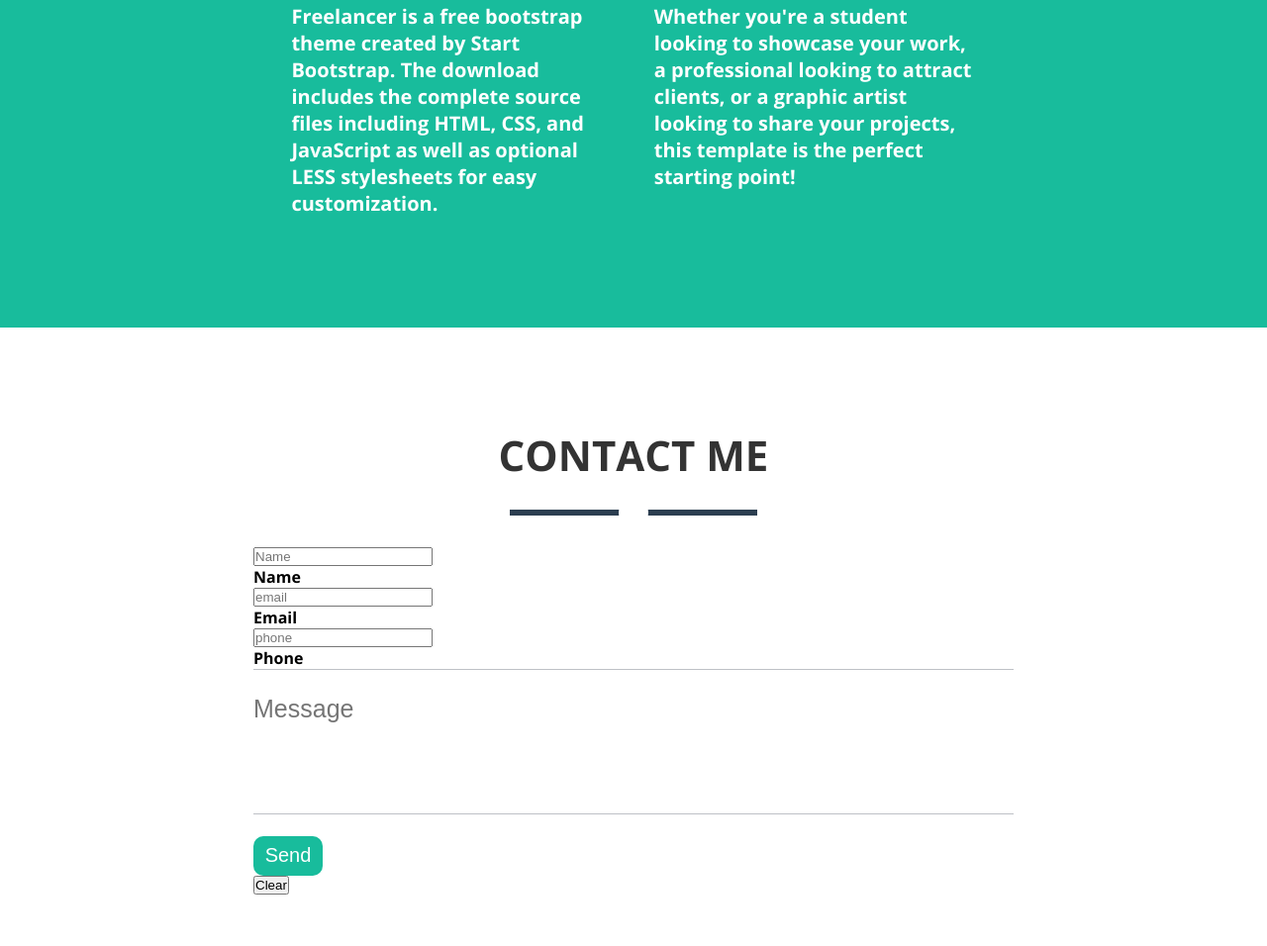
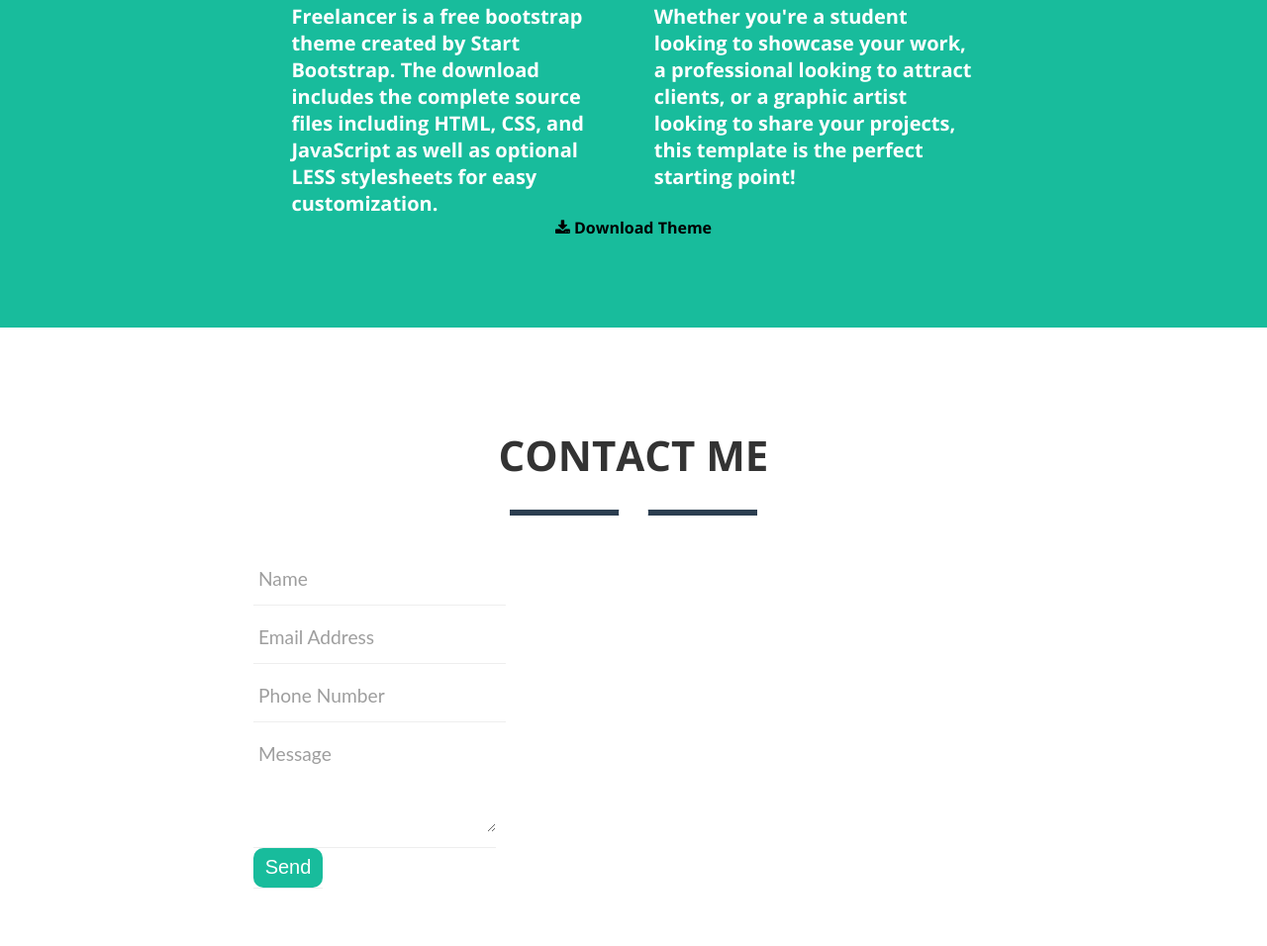
Before and after one commit to milagrosMndoza/Ejercicio_Evaluado_Freelancer, a plain HTML site: page index.html in a window 1280 px wide. Shown: the part 1861-2817 px from the top of the page at 99% size. Drawn offline with nearby package versions, Linux system fonts and the light colour scheme.

Commit message:
Formulario terminado falta validación(extra)

```diff
--- a/css/main.css
+++ b/css/main.css
@@ -278,6 +278,7 @@ a.menor {
   font-size: 20px;
   color: white;
 }
+/*Para el Formulario:*/
 .tituloForm{
   padding-top: 100px;
   padding-bottom: 100px;
@@ -295,20 +296,39 @@ a.menor {
   flex-direction: column;
   align-items:flex-start ;
 }
-.inputLine{
-  width: 100%;
-  font-size: 25px;
-  height: 80px;
-  border: 0px solid;
-  border-top: 1px solid #bec1c6;
-  outline: none;
+
+.row:first-child .form-input {
+    border-top: 1px solid #eee;
 }
-#lineGrey{
-  width: 100%;
-  border: 0px;
-  border-top: 1px solid #bec1c6;
+
+
+.form-input {
+    border-bottom: 1px solid #eee;
 }
-.enviar{
+.form-input label {
+    display: none;
+}
+.form-input input, .form-input textarea {
+	background: transparent;
+    border: none;
+    width: 100%;
+    padding: 5px;
+    color: #555;
+    margin: 15px 0 10px;
+    font-size: 120%;
+    font-family: 'Lato', Helvetica, Arial, sans-serif;
+
+}
+.form-input input::placeholder, .form-input textarea::placeholder {
+	color: #9e9e9e;
+}
+.form-input textarea {
+    height: 5em;
+}
+.form-input small {
+    margin: 0 0 10px;
+}
+#sendBtn{
   height: 40px;
   width: 70px;
   background-color: #18BC9C;
@@ -316,6 +336,12 @@ a.menor {
   font-size: 20px;
   color: white;
   border: 0px solid;
+}
+/* INPUT NUMBER SIN FLECHAS */
+input[type=number]::-webkit-inner-spin-button,
+input[type=number]::-webkit-outer-spin-button {
+	-webkit-appearance: none;
+	margin: 0;
 }
 
 /* Clases de soporte */
--- a/index.html
+++ b/index.html
@@ -121,6 +121,10 @@
 				<p>Whether you're a student looking to showcase your work, a professional looking to attract clients, or a graphic artist looking to share your projects, this template is the perfect starting point!</p>
 			</div>
 		</div>
+        <div class="download">
+				<i class="fa fa-download" aria-hidden="true"></i>
+				Download Theme
+			</div>
 		</div>
 	</section>
 		<section>
@@ -137,18 +141,27 @@
 				</div>
 			</div>
 			<div class="contentForm">
-				<form class="formulario" action="index.html" method="post">
+				<form class="formulario" action="#" method="post">
+                        <div class="form-input">
+							<label for="name">Name *</label>
+							<input type="text" name="name" id="name" placeholder="Name" value="" required="" />
+						</div>
+						<div class="form-input">
+							<label for="email">Email Address *</label>
+							<input type="email" name="email" id="email" placeholder="Email Address" value=""  required=""/>
+						</div>
+						<div class="form-input">
+							<label for="phone">Phone Number *</label>
+							<input type="number" name="phone" id="phone" placeholder="Phone Number" value="" required="" />
+						</div>
+						<div class="form-input">
+							<label for="textarea">Message *</label>
+							<textarea name="textarea" id="textarea" placeholder="Message" required="" ></textarea>
+						</div>
+						<div class="form-input">
+							<button type="submit" id="sendBtn" class="btn" >Send</button>
+						</div>
 
-                        <input id="name" class="formulario_input" type="text" pattern="^([A-ZÁÉÍÓÚ]{1}[a-zñáéíóú]+[\s]*)+$" title="Por favor ingresa la primera letra con mayúscula" placeholder="Name" required >
-                        <label for="" class="formulario_label">Name</label>
-                        <input id="email" class="formulario_input" type="email" pattern="[a-z0-9._%+-]+@[a-z0-9.-]+\.[a-z]{2,3}$" title="Ex: example@email.com" placeholder="email" required>
-                        <label for="" class="formulario_label">Email</label>
-                        <input id="phone-number" class="formulario_input" type="tel" pattern="[0-9]{9}" title="Ingresa 9 números" placeholder="phone" required >
-                        <label for="" class="formulario_label">Phone</label>
-					<input class="inputLine"type="text" placeholder="Message"name="" value=""><br><br><br>
-					<hr id="lineGrey"><br>
-					<input class="enviar" type="button" name="" value="Send">
-					<input class="formulario_reset" type="reset" value="Clear">
 				</form>
 			</div>
 		</div>
--- a/js/app.js
+++ b/js/app.js
@@ -1,31 +1,3 @@
-/*
- * Archivo principal de JS
- */
-/*var modal = document.getElementById("modalId");
-var modalImagen = document.getElementById("img01");
-var captText = document.getElementById("caption");
-var imagenes = [];
-var spans = [];
-for (var i = 0; i < 6; i++) {
-    imagenes[i] = document.getElementsByClassName("mostrar")[i];
-    imagenes[i].addEventListener("click", desplegar);
-}
-
-function desplegar() {
-    modal.style.display = "block";
-    modalImagen.src = this.src;
-    captText.innerHTML = this.alt;
-}
-for (var i = 0; i < 6; i++) {
-    spans[i] = document.getElementsByClassName("close")[0];
-    spans[i].addEventListener("click", cerrar);
-}
-
-function cerrar() {
-    modal.style.display = "none";
-}*/
-
-
 /*
  * Archivo principal de JS
  */
@@ -36,11 +8,10 @@ function cerrar() {
 var barra3 = document.getElementsByTagName("li")[2];
 var modal = document.getElementById("modalId");
 var modalImagen = document.getElementById("img01");
-var captText = document.getElementById("caption");
 var imagenes = [];
 var spans = [];
 
-for (var i = 0; i < 6; i++) {
+for (var i=0;i<6;i++) {
     imagenes[i] = document.getElementsByClassName("mostrar")[i];
     imagenes[i].addEventListener("click", desplegar);
 }
@@ -48,7 +19,7 @@ for (var i = 0; i < 6; i++) {
 function desplegar() {
     modal.style.display = "block";
     modalImagen.src = this.src;
-    captText.innerHTML = this.alt;
+
 }
 for (var i = 0; i < 6; i++) {
     spans[i] = document.getElementsByClassName("close")[0];
@@ -93,17 +64,3 @@ function cerrar() {
    }
  }
  window.addEventListener("scroll",scroll);
-
-
-/*Para mi formulario*/
-var inputs= document.getElementsByClassName('formulario_input');
-for(var i=0; i< inputs.length; i++){
-    inputs[i].addEventListener("keyup", function(){
-        if(this.value.length>1){
-            this.nextElementSibling.classList.add("fijar");
-
-        } else {
-            this.nextElementSibling.classList.remove("fijar");
-        }
-    });
-}
```
Lines whose indentation alone changed are shown as unchanged.
